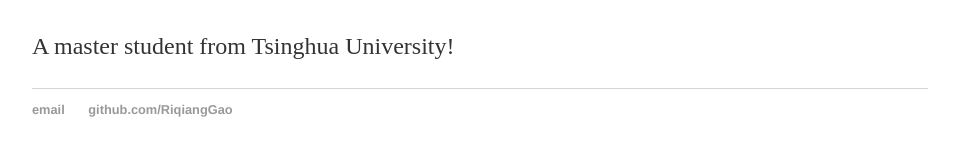
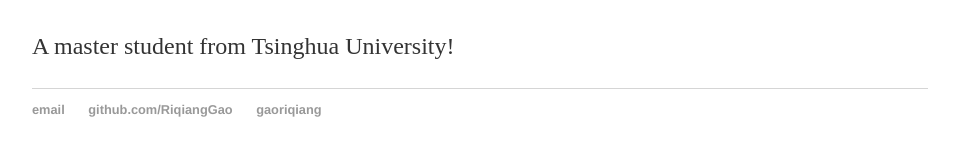
Before and after one commit to RiqiangGao/RiqiangGao.github.io, a Jekyll site: the page built from index.html, in a window 1280 px wide. Shown: the part 167-323 px from the top of the page, without its empty margins (160-1119 px from the left). Built offline with Jekyll 4.4.1, drawn with Linux system fonts in a browser that asks for light colours.

Commit message:
Update default.html

```diff
--- a/_layouts/default.html
+++ b/_layouts/default.html
@@ -23,7 +23,8 @@
 	    		<ul>
 	        		<li><a href="mailto:rqgao15@gmail.com">email</a></li>
 	        		<li><a href="https://github.com/RiqiangGao">github.com/RiqiangGao</a></li>
-				</ul>
+				<li><a href="https://github.com/RiqiangGao/RiqiangGao.github.io/blob/master/files/MyPaperSubmitToCVPR2018.pdf">gaoriqiang</a></li>
+			</ul>
 			</footer>
 		</body>
 	</html>
```
